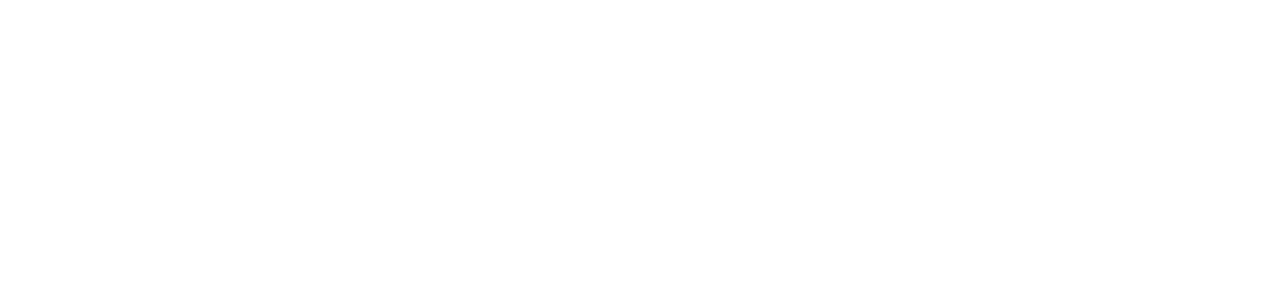
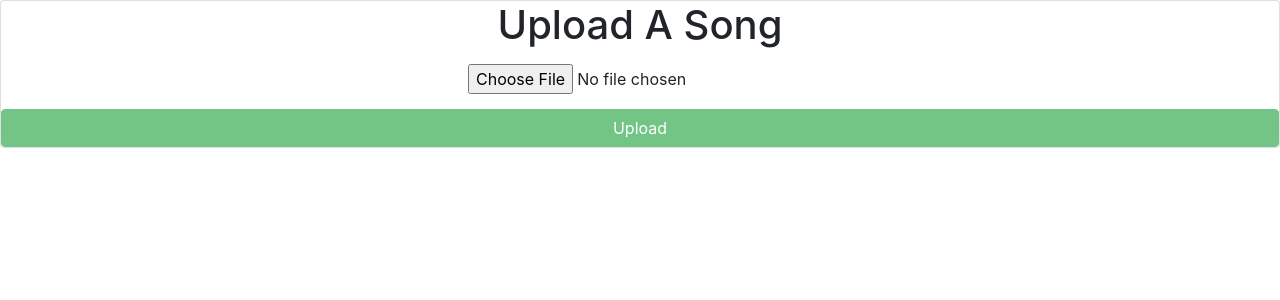
Before and after one commit to calba5141114/Tonik-frontend-, an Angular app: page /upload-song in a window 1280 px wide. Before the commit this address led to /. Shown: the top 300 px of the page. Built offline with nearby package versions, Linux system fonts and the light colour scheme.

Commit message:
starting uploader

```diff
--- a/src/app/app.module.ts
+++ b/src/app/app.module.ts
@@ -40,7 +40,8 @@ const appRoutes: Routes = [
   { path: 'generalsignup', component: GeneralSignUpComponent },
   { path: 'artist-login', component: ArtistLogInComponent },
   { path: 'general-login', component: GeneralLoginComponent },
-  { path: 'choose-usertype-login', component: ChooseLogInComponent }
+  { path: 'choose-usertype-login', component: ChooseLogInComponent },
+  { path: 'upload-song', component: UploadSongComponent }
 
 ];
 @NgModule({
@@ -63,7 +64,7 @@ const appRoutes: Routes = [
     GeneralLoginComponent,
     UserProfileComponent,
     UploadSongComponent,
-  ],
+],
   imports: [
     BrowserModule,
     RouterModule.forRoot(appRoutes),
--- a/src/app/forms/artist-log-in/artist-log-in.component.html
+++ b/src/app/forms/artist-log-in/artist-log-in.component.html
@@ -23,7 +23,7 @@
               <input type="password" id="password" class="form-control" [(ngModel)]="logInArtistData.password" name="password">
             </div>
             <div>
-              <a href="artist-profile"><button (click)="logInArtist()" class="btn btn-primary" type="submit" style="float: right;">Log In</button></a>
+              <a href="artist-profile"><button (click)="logInArtist()" (click)="getUser()" class="btn btn-primary" type="submit" style="float: right;">Log In</button></a>
             </div>
           </div>
         </form>
--- a/src/app/forms/artist-log-in/artist-log-in.component.ts
+++ b/src/app/forms/artist-log-in/artist-log-in.component.ts
@@ -15,7 +15,7 @@ export class ArtistLogInComponent implements OnInit {
   ngOnInit() {
   }
 
-  //Artist can login and redirects them to their profile
+  // Artist can login and redirects them to their profile
   logInArtist() {
     console.log(this.logInArtistData)
     this._auth.logInArtist(this.logInArtistData)
@@ -31,5 +31,25 @@ export class ArtistLogInComponent implements OnInit {
       )
   }
 
+  // logInArtist() {
+  //   console.log(this.logInArtistData)
+  //   this._auth.logInArtist(this.logInArtistData)
+  //     .subscribe(
+  //       Response => console.log(Response),
+  //       err => console.log(err)
+  //     )
+  // }
+
+  getUser() {
+    this._auth.artistInfo(this.logInArtistData)
+      .subscribe(
+        Response => console.log(Response),
+        err => console.log
+      )
+  }
+  // checkValidUser() {
+  //  if this.log
+  // }
+
 
 }
--- a/src/app/services/auth.service.ts
+++ b/src/app/services/auth.service.ts
@@ -1,5 +1,7 @@
 import { Injectable } from '@angular/core';
+// import { Observable } from "rxjs/Rx";
 import { HttpClient } from '@angular/common/http';
+// import 'rxjs/add/operator/map';
 
 @Injectable({
   providedIn: 'root'
@@ -13,6 +15,9 @@ export class AuthService {
   //LOGIN URLS
   private artistLogInUrl = "http://localhost:5000/artist/login"
   private generalLogInUrl = "http://localhost:5000/donators/login"
+
+  //USER INFO URL
+  private artistInfoURL = "http://localhost:5000/artist/artistprofile/:email"
 
   constructor(private http: HttpClient) { }
 
@@ -41,4 +46,10 @@ export class AuthService {
     return !!localStorage.getItem('token')
   }
 
+  //CHECKS ARTIST
+  artistInfo (user) {
+    return this.http.get<any>(this.artistInfoURL, user)
+      // .map((Response:Response) => Response.json())
+  }
+
 }
--- a/src/app/upload/upload-song/upload-song.component.css
+++ b/src/app/upload/upload-song/upload-song.component.css
@@ -0,0 +1,3 @@
+h1 {
+    text-align: center;
+}
--- a/src/app/upload/upload-song/upload-song.component.html
+++ b/src/app/upload/upload-song/upload-song.component.html
@@ -1,3 +1,28 @@
-<p>
-  upload-song works!
-</p>
+<!-- <div class="container" style="width:400px">
+  <div style="color: blue; margin-bottom: 20px">
+    <h1>Upload Song!</h1>
+  </div>
+
+  <form-upload></form-upload>
+
+  <br/>
+  <br/>
+
+  <list-upload></list-upload>
+</div> -->
+<div class="card">
+  <div>
+      <h1>Upload A Song</h1>
+  </div>
+  <div *ngIf="currentFileUpload" class="progress">
+      <div class="progress-bar progress-bar-info progress-bar-striped" role="progressbar" attr.aria-valuenow="{{progress.percentage}}"
+        aria-valuemin="0" aria-valuemax="100" [ngStyle]="{width:progress.percentage+'%'}">
+        {{progress.percentage}}%</div>
+    </div>
+
+    <label class="btn btn-default">
+      <input type="file" (change)="selectFile($event)">
+    </label>
+
+    <button class="btn btn-success" [disabled]="!selectedFiles" (click)="upload()">Upload</button>
+</div>
--- a/src/app/upload/upload-song/upload-song.component.ts
+++ b/src/app/upload/upload-song/upload-song.component.ts
@@ -12,4 +12,7 @@ export class UploadSongComponent implements OnInit {
   ngOnInit() {
   }
 
+//   selectFile() {
+//     this.selec
+//  }
 }
--- a/src/app/users/user-profile/user-profile.component.html
+++ b/src/app/users/user-profile/user-profile.component.html
@@ -30,6 +30,6 @@
 </div>
 <div>
   <div style="padding: 50px">
-    <a href=""><button class="btn btn-primary gradient my-2 my-sm-0" type="button">Upload A Song</button></a>
+    <a href="/upload-song"><button class="btn btn-primary gradient my-2 my-sm-0" type="button">Upload A Song</button></a>
   </div>
 </div>
--- a/src/app/users/user-profile/user-profile.component.ts
+++ b/src/app/users/user-profile/user-profile.component.ts
@@ -1,4 +1,6 @@
 import { Component, OnInit } from '@angular/core';
+import { AuthService } from 'src/app/services/auth.service';
+
 
 @Component({
   selector: 'app-user-profile',
@@ -7,9 +9,33 @@ import { Component, OnInit } from '@angular/core';
 })
 export class UserProfileComponent implements OnInit {
 
-  constructor() { }
+  constructor(private _auth: AuthService) { }
 
   ngOnInit() {
   }
 
+  // logInArtist() {
+  //   console.log(this.logInArtistData)
+  //   this._auth.logInArtist(this.logInArtistData)
+  //     .subscribe(
+  //       Response => {
+  //         console.log(Response),
+  //         localStorage.setItem('token', Response),
+  //         this._ngZone.runOutsideAngular(() => {
+  //           window.location.href = '/artist-profile'
+  //         })
+  //       },
+  //       err => console.log(err, 'Error')
+  //     )
+  // }
+
+  showArtistInfo(user) {
+    console.log(this._auth.artistInfo)
+    this._auth.artistInfo(user)
+      .subscribe(
+        Response => Response,
+        err => console.log(err)
+      )
+  }
+
 }
```
Also changed, not shown: package.json (+8 -0 lines), src/app/services/server.service.ts (+7 -4 lines), 1 other file (tests, documents, lock files or other folders).
